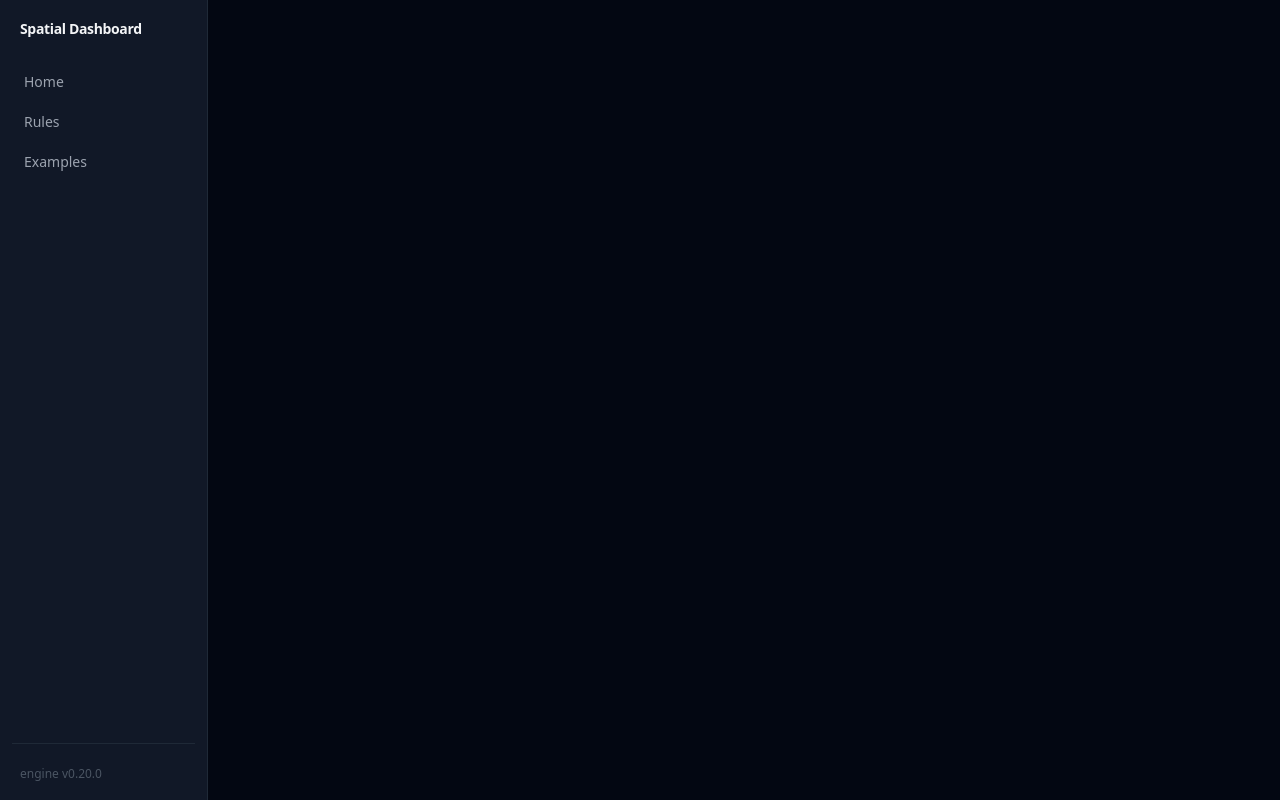
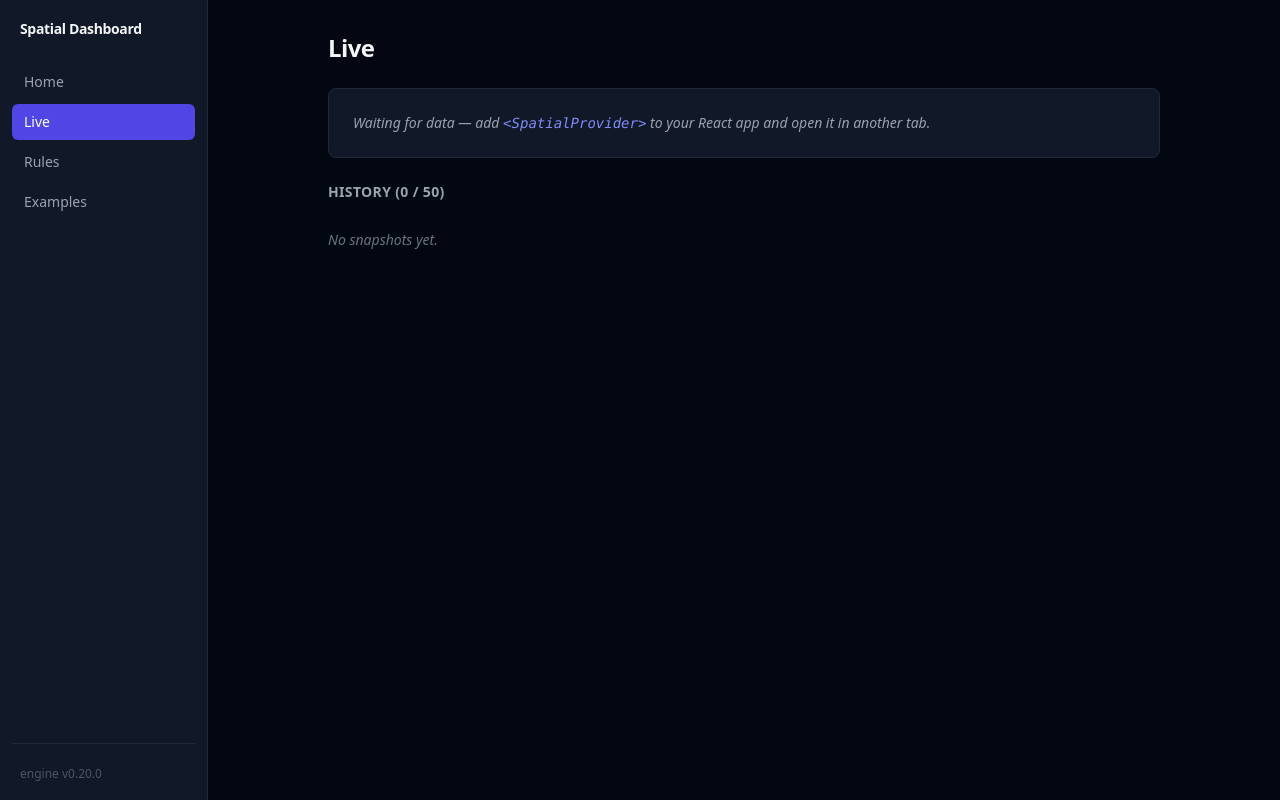
Before and after one commit to iamadi11/spatial, a React (Vite) app in the folder dashboard/: page /live in a window 1280 px wide. Built offline with nearby package versions, Linux system fonts and the light colour scheme.

Commit message:
[feat] dash-D20: live issue history timeline + /live page with ring buffer

```diff
--- a/dashboard/src/App.tsx
+++ b/dashboard/src/App.tsx
@@ -3,12 +3,14 @@ import { AppShell } from './components/AppShell'
 import { HomePage } from './pages/HomePage'
 import { RuleCatalogPage } from './pages/RuleCatalogPage'
 import { ExamplesPage } from './pages/ExamplesPage'
+import { LivePage } from './pages/LivePage'
 
 export default function App() {
   return (
     <AppShell>
       <Routes>
         <Route path="/" element={<HomePage />} />
+        <Route path="/live" element={<LivePage />} />
         <Route path="/rules" element={<RuleCatalogPage />} />
         <Route path="/examples" element={<ExamplesPage />} />
       </Routes>
--- /dev/null
+++ b/dashboard/src/components/IssueHistoryTimeline.tsx
@@ -0,0 +1,111 @@
+/**
+ * IssueHistoryTimeline — D20
+ * Renders a ring-buffer of past PerformanceResult snapshots as a scrollable table.
+ * Each row shows: timestamp, status badge, issue count. Clicking a row expands inline detail.
+ */
+import { useState, Fragment } from 'react'
+import type { PerformanceResult } from '../lib/engine'
+
+export type Snapshot = {
+  result: PerformanceResult
+  timestamp: number
+}
+
+type Props = {
+  snapshots: Snapshot[]
+}
+
+function StatusBadge({ status }: { status: PerformanceResult['status'] }) {
+  const color =
+    status === 'pass'
+      ? 'bg-emerald-900 text-emerald-300'
+      : status === 'fail'
+        ? 'bg-red-900 text-red-300'
+        : 'bg-gray-800 text-gray-400'
+  return (
+    <span className={`inline-block rounded px-2 py-0.5 text-xs font-mono font-semibold ${color}`}>
+      {status}
+    </span>
+  )
+}
+
+function formatTime(ts: number): string {
+  const d = new Date(ts)
+  return d.toLocaleTimeString([], { hour: '2-digit', minute: '2-digit', second: '2-digit' })
+}
+
+export function IssueHistoryTimeline({ snapshots }: Props) {
+  const [expandedIdx, setExpandedIdx] = useState<number | null>(null)
+
+  if (snapshots.length === 0) {
+    return (
+      <p className="text-sm text-gray-500 italic py-4">No snapshots yet.</p>
+    )
+  }
+
+  return (
+    <div className="overflow-x-auto">
+      <table className="w-full text-sm border-collapse" role="table">
+        <thead>
+          <tr className="border-b border-gray-800 text-xs text-gray-500 uppercase tracking-wide">
+            <th className="text-left py-2 pr-4 font-medium">Time</th>
+            <th className="text-left py-2 pr-4 font-medium">Status</th>
+            <th className="text-right py-2 pr-4 font-medium">Issues</th>
+            <th className="py-2" />
+          </tr>
+        </thead>
+        <tbody>
+          {snapshots.map((snap, idx) => {
+            const isExpanded = expandedIdx === idx
+            return (
+              <Fragment key={idx}>
+                <tr
+                  className={`border-b border-gray-800/50 transition-colors ${isExpanded ? 'bg-gray-900' : 'hover:bg-gray-900/50'}`}
+                  role="row"
+                >
+                  <td className="py-2 pr-4 font-mono text-gray-400 text-xs whitespace-nowrap">
+                    {formatTime(snap.timestamp)}
+                  </td>
+                  <td className="py-2 pr-4">
+                    <StatusBadge status={snap.result.status} />
+                  </td>
+                  <td className="py-2 pr-4 text-right font-mono text-gray-300">
+                    {snap.result.issues.length}
+                  </td>
+                  <td className="py-2 text-right">
+                    <button
+                      aria-label={`expand snapshot at ${formatTime(snap.timestamp)}`}
+                      aria-expanded={isExpanded}
+                      onClick={() => setExpandedIdx(isExpanded ? null : idx)}
+                      className="text-xs text-gray-500 hover:text-gray-200 transition-colors px-2 py-1 rounded"
+                    >
+                      {isExpanded ? '▲' : '▼'}
+                    </button>
+                  </td>
+                </tr>
+                {isExpanded && (
+                  <tr role="row">
+                    <td colSpan={4} className="pb-3 pt-1 px-2 bg-gray-900">
+                      {snap.result.issues.length === 0 ? (
+                        <p className="text-xs text-gray-500 italic">No issues detected.</p>
+                      ) : (
+                        <ul className="space-y-1">
+                          {snap.result.issues.map((issue, iIdx) => (
+                            <li key={iIdx} className="text-xs font-mono text-gray-300">
+                              <span className="text-indigo-400 mr-2">[{issue.rule}]</span>
+                              {issue.message}
+                            </li>
+                          ))}
+                        </ul>
+                      )}
+                    </td>
+                  </tr>
+                )}
+              </Fragment>
+            )
+          })}
+        </tbody>
+      </table>
+    </div>
+  )
+}
--- a/dashboard/src/components/Sidebar.tsx
+++ b/dashboard/src/components/Sidebar.tsx
@@ -4,6 +4,7 @@ const ENGINE_VERSION = '0.20.0'
 
 const NAV_LINKS: { to: string; label: string; end?: boolean }[] = [
   { to: '/', label: 'Home', end: true },
+  { to: '/live', label: 'Live' },
   { to: '/rules', label: 'Rules' },
   { to: '/examples', label: 'Examples' },
 ]
--- /dev/null
+++ b/dashboard/src/pages/LivePage.tsx
@@ -0,0 +1,110 @@
+/**
+ * LivePage — D20
+ * Polls window.__SPATIAL__ every 500ms, maintains a ring buffer of the last
+ * 50 snapshots, and renders them in IssueHistoryTimeline.
+ *
+ * window.__SPATIAL__ is read exclusively here (via the lib layer guard in lib/engine.ts).
+ * No detection logic lives here — only display.
+ */
+import { useState, useEffect, useRef } from 'react'
+import type { PerformanceResult } from '../lib/engine'
+import { IssueHistoryTimeline } from '../components/IssueHistoryTimeline'
+import type { Snapshot } from '../components/IssueHistoryTimeline'
+
+const POLL_INTERVAL_MS = 500
+const RING_BUFFER_MAX = 50
+
+type SpatialGlobal = {
+  __SPATIAL__?: { result: PerformanceResult; timestamp: number }
+}
+
+function readSpatialBridge(): { result: PerformanceResult; timestamp: number } | null {
+  return (globalThis as SpatialGlobal).__SPATIAL__ ?? null
+}
+
+export function LivePage() {
+  const [snapshots, setSnapshots] = useState<Snapshot[]>([])
+  const lastTimestampRef = useRef<number | null>(null)
+
+  useEffect(() => {
+    function poll() {
+      const data = readSpatialBridge()
+      if (!data) return
+      if (data.timestamp === lastTimestampRef.current) return // same data — skip
+
+      lastTimestampRef.current = data.timestamp
+      setSnapshots(prev => {
+        const next = [{ result: data.result, timestamp: data.timestamp }, ...prev]
+        return next.slice(0, RING_BUFFER_MAX)
+      })
+    }
+
+    const id = setInterval(poll, POLL_INTERVAL_MS)
+    poll() // run immediately on mount
+    return () => clearInterval(id)
+  }, [])
+
+  const latest = snapshots[0] ?? null
+
+  return (
+    <main className="mx-auto max-w-4xl space-y-6 p-8">
+      <div className="flex items-center justify-between">
+        <h1 className="text-2xl font-semibold tracking-tight text-gray-100">Live</h1>
+        {latest && (
+          <span className="text-xs text-gray-500 font-mono">
+            last updated: {new Date(latest.timestamp).toLocaleTimeString()}
+          </span>
+        )}
+      </div>
+
+      {snapshots.length === 0 ? (
+        <div className="rounded-lg border border-gray-800 bg-gray-900 p-6">
+          <p className="text-sm text-gray-400 italic">
+            Waiting for data — add{' '}
+            <code className="text-indigo-400">&lt;SpatialProvider&gt;</code> to your React app and open
+            it in another tab.
+          </p>
+        </div>
+      ) : (
+        <div className="space-y-2">
+          {/* Current status banner */}
+          <div
+            className={`rounded-lg border px-4 py-3 ${
+              latest?.result.status === 'pass'
+                ? 'border-emerald-800 bg-emerald-950'
+                : latest?.result.status === 'fail'
+                  ? 'border-red-800 bg-red-950'
+                  : 'border-gray-800 bg-gray-900'
+            }`}
+          >
+            <p className="text-sm font-medium text-gray-200">
+              Current status:{' '}
+              <span
+                className={`font-mono font-semibold ${
+                  latest?.result.status === 'pass'
+                    ? 'text-emerald-400'
+                    : latest?.result.status === 'fail'
+                      ? 'text-red-400'
+                      : 'text-gray-400'
+                }`}
+              >
+                {latest?.result.status}
+              </span>
+              {latest && latest.result.issues.length > 0 && (
+                <span className="text-gray-400 ml-2">— {latest.result.issues.length} issue(s)</span>
+              )}
+            </p>
+          </div>
+        </div>
+      )}
+
+      {/* History timeline */}
+      <section aria-label="Issue history" role="region">
+        <h2 className="text-sm font-semibold text-gray-400 uppercase tracking-wide mb-3">
+          History ({snapshots.length} / {RING_BUFFER_MAX})
+        </h2>
+        <IssueHistoryTimeline snapshots={snapshots} />
+      </section>
+    </main>
+  )
+}
```
Also changed, not shown: 1 other file (tests, documents, lock files or other folders).
